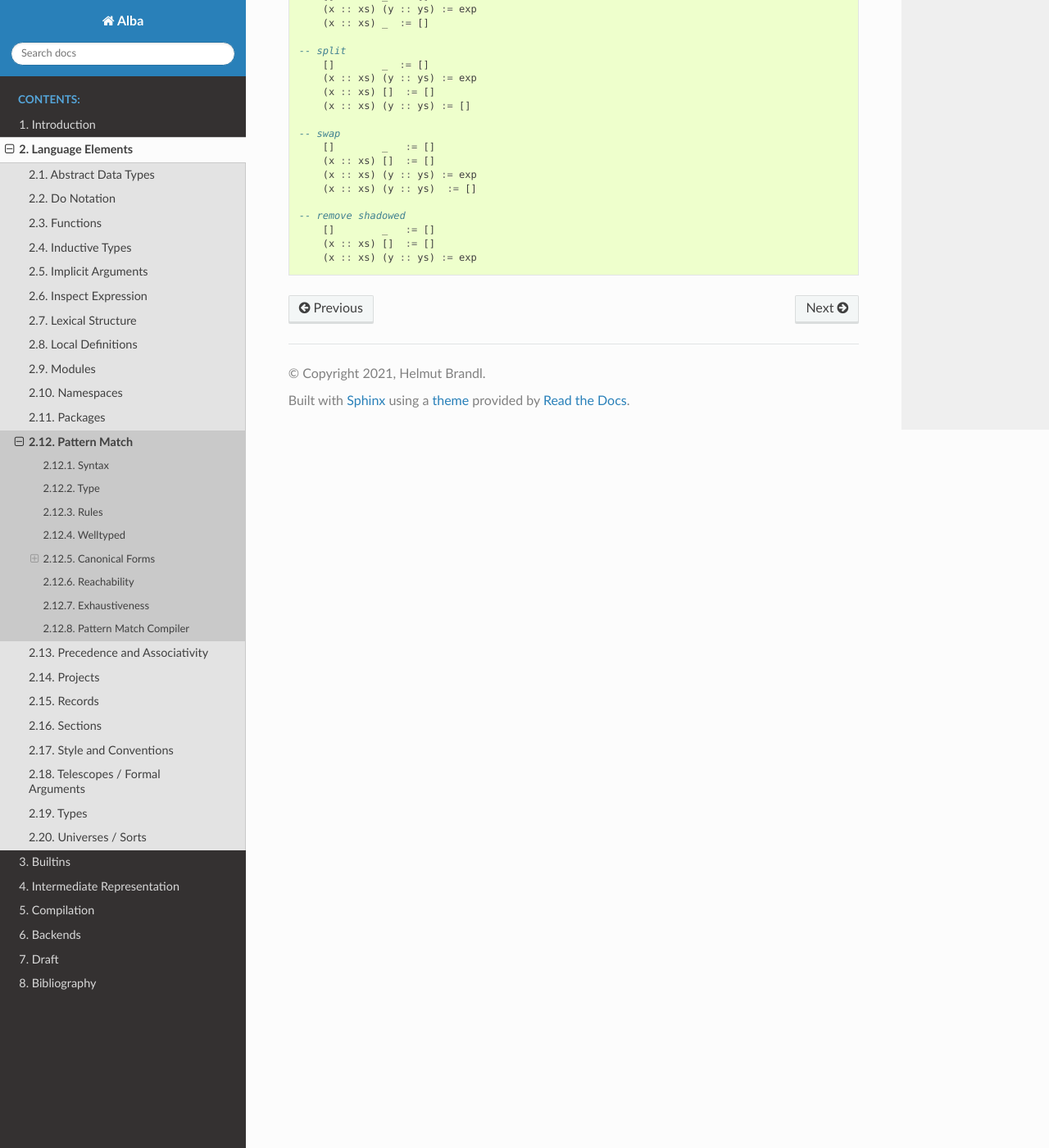
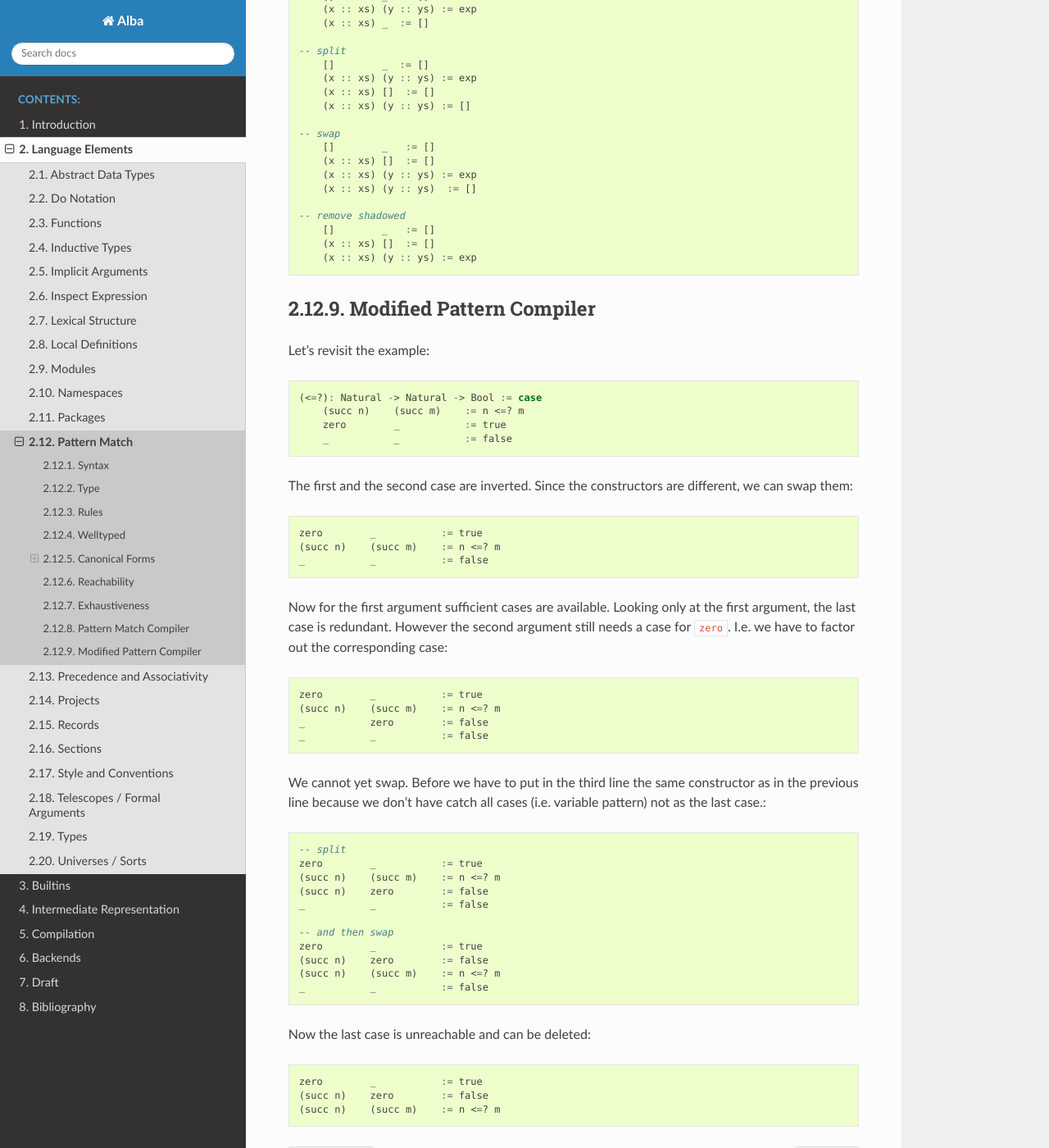
Before and after one commit to alba-lang/lang-spec, a Sphinx documentation site: the page built from sphinx/source/lang-elems/pattern-match.rst, in a window 1280 px wide and 1400 px high, scrolled down 14123 px. Shown: the whole window at 82% size. Built offline with Sphinx 7.4.7 and the Read the Docs theme 2.0.0, drawn with Linux system fonts in a browser that asks for light colours; pages that are not in the unit, such as notebooks, are missing from menus.

Commit message:
Added a modified pattern compiler
	modified:   sphinx/source/lang-elems/pattern-match.rst

```diff
--- a/sphinx/source/lang-elems/pattern-match.rst
+++ b/sphinx/source/lang-elems/pattern-match.rst
@@ -811,3 +811,56 @@ Transformation into canonical form
         []        _   := []
         (x :: xs) []  := []
         (x :: xs) (y :: ys) := exp
+
+
+
+
+Modified Pattern Compiler
+============================================================
+
+Let's revisit the example::
+
+    (<=?): Natural -> Natural -> Bool := case
+        (succ n)    (succ m)    := n <=? m
+        zero        _           := true
+        _           _           := false
+
+The first and the second case are inverted. Since the constructors are
+different, we can swap them::
+
+    zero        _           := true
+    (succ n)    (succ m)    := n <=? m
+    _           _           := false
+
+
+Now for the first argument sufficient cases are available. Looking only at the
+first argument, the last case is redundant. However the second argument still
+needs a case for ``zero``. I.e. we have to factor out the corresponding case::
+
+    zero        _           := true
+    (succ n)    (succ m)    := n <=? m
+    _           zero        := false
+    _           _           := false
+
+
+We cannot yet swap. Before we have to put in the third line the same constructor
+as in the previous line because we don't have catch all cases (i.e. variable
+pattern) not as the last case.::
+
+    -- split
+    zero        _           := true
+    (succ n)    (succ m)    := n <=? m
+    (succ n)    zero        := false
+    _           _           := false
+
+    -- and then swap
+    zero        _           := true
+    (succ n)    zero        := false
+    (succ n)    (succ m)    := n <=? m
+    _           _           := false
+
+Now the last case is unreachable and can be deleted::
+
+    zero        _           := true
+    (succ n)    zero        := false
+    (succ n)    (succ m)    := n <=? m
```
